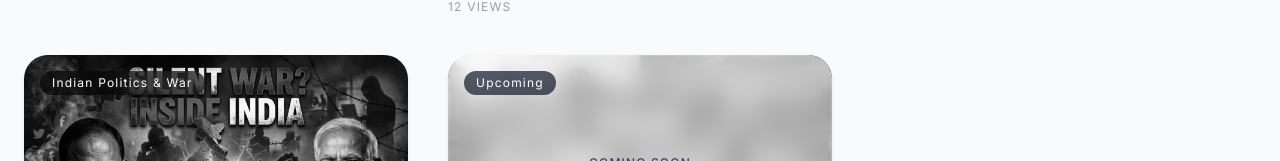
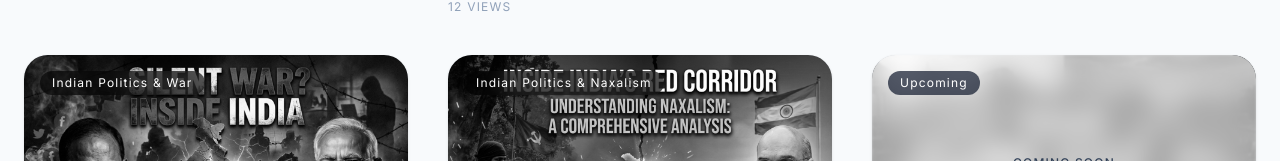
Before and after one commit to Ssharma0355/when-sachin-explains, a Next.js app: page / in a window 1280 px wide. Shown: the part 2481-2642 px from the top of the page. Built offline with nearby package versions, Linux system fonts and the light colour scheme.

Commit message:
naxalism added

```diff
--- a/app/components/YouTubeFeed.tsx
+++ b/app/components/YouTubeFeed.tsx
@@ -13,6 +13,8 @@ import Thumbnail5 from "../assets/thubnail5.png";
 import Thumbnail6 from "../assets/thubnail6.png";
 import Thumbnail7 from "../assets/thubnail7.png";
 import Thumbnail8 from "../assets/thubnail8.png";
+import Thumbnail9 from "../assets/thubnail9.png";
+
 
 interface Video {
     id: number;
@@ -86,6 +88,15 @@ const videos: Video[] = [
         category: 'Indian Politics & War',
         views: '107',
         link: 'https://youtu.be/YaIG1NVxHQA?si=P4ylrwYrUzOOcDPW',
+        status: 'published',
+    },
+    {
+        id: 9,
+        title: 'Naxalism Kese Shuru Hua? | The Untold Story of India’s Red Corridor',
+        thumbnail: Thumbnail9,
+        category: 'Indian Politics & Naxalism',
+        views: '107',
+        link: 'https://youtu.be/oIWsMMrvZGI?si=eq8NLEoqrfy-663g',
         status: 'published',
     },
     {
--- a/app/page.tsx
+++ b/app/page.tsx
@@ -20,7 +20,7 @@ export default function Home() {
         <div className="absolute left-[-10%] top-20 w-[500px] h-[500px] bg-blue-200/30 rounded-full blur-[120px]" />
         <div className="absolute right-[-10%] bottom-10 w-[500px] h-[500px] bg-purple-200/30 rounded-full blur-[120px]" />
 
-        <div className="container mx-auto px-6 relative z-10">
+        <div className="container mx-auto px-8 relative z-10">
 
           <div className="grid lg:grid-cols-2 gap-16 items-center justify-items-center">
 
```
Also changed, not shown: app/assets/thubnail9.png (added).
